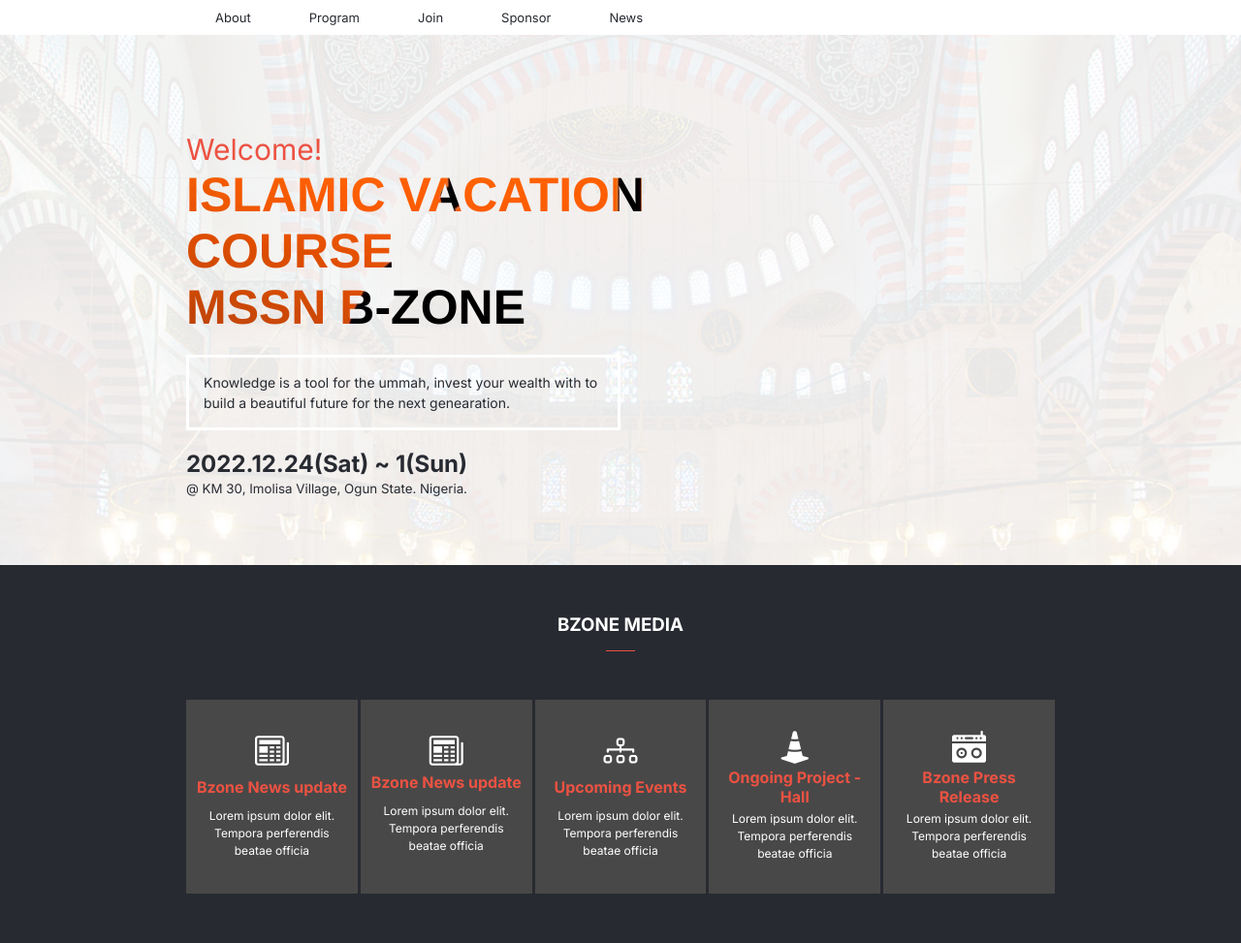
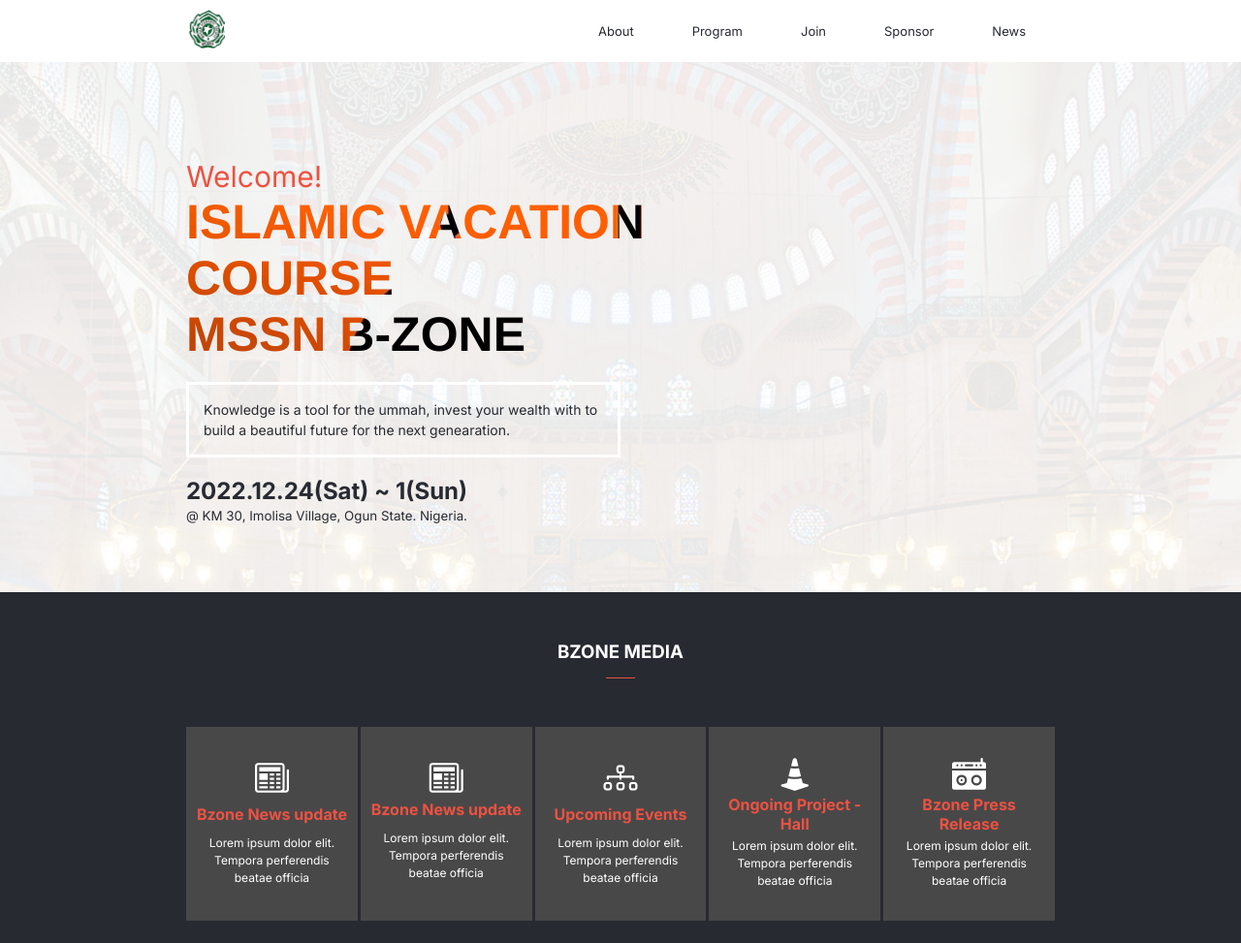
Before and after one commit to abdulhamiid/capstone-project, a website: page index.html in a window 1280 px wide. Shown: the top 973 px of the page at 97% size. Drawn offline with nearby package versions, Linux system fonts and the light colour scheme; a web font is replaced by a local one.

Commit message:
Add nav-logo to the home-page

```diff
--- a/css/style.css
+++ b/css/style.css
@@ -271,6 +271,10 @@
     display: none;
   }
 
+  .logo {
+    display: block;
+  }
+
   #main-header {
     background-color: #fff;
   }
```
